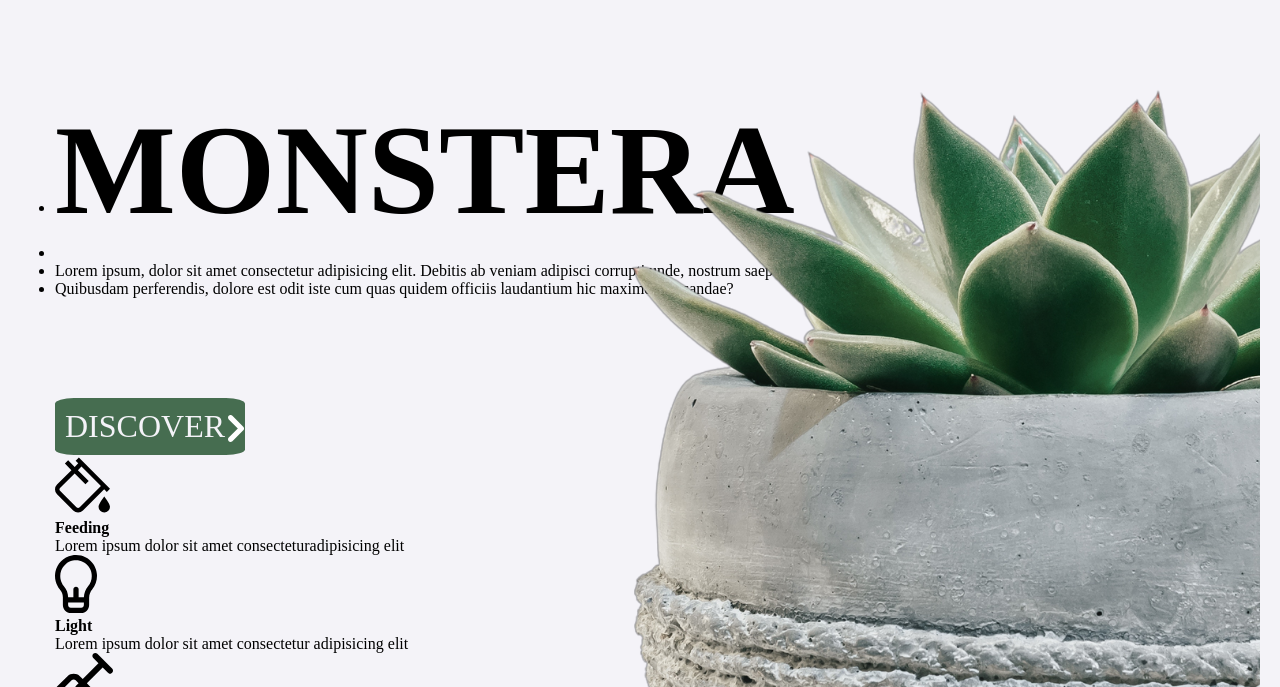
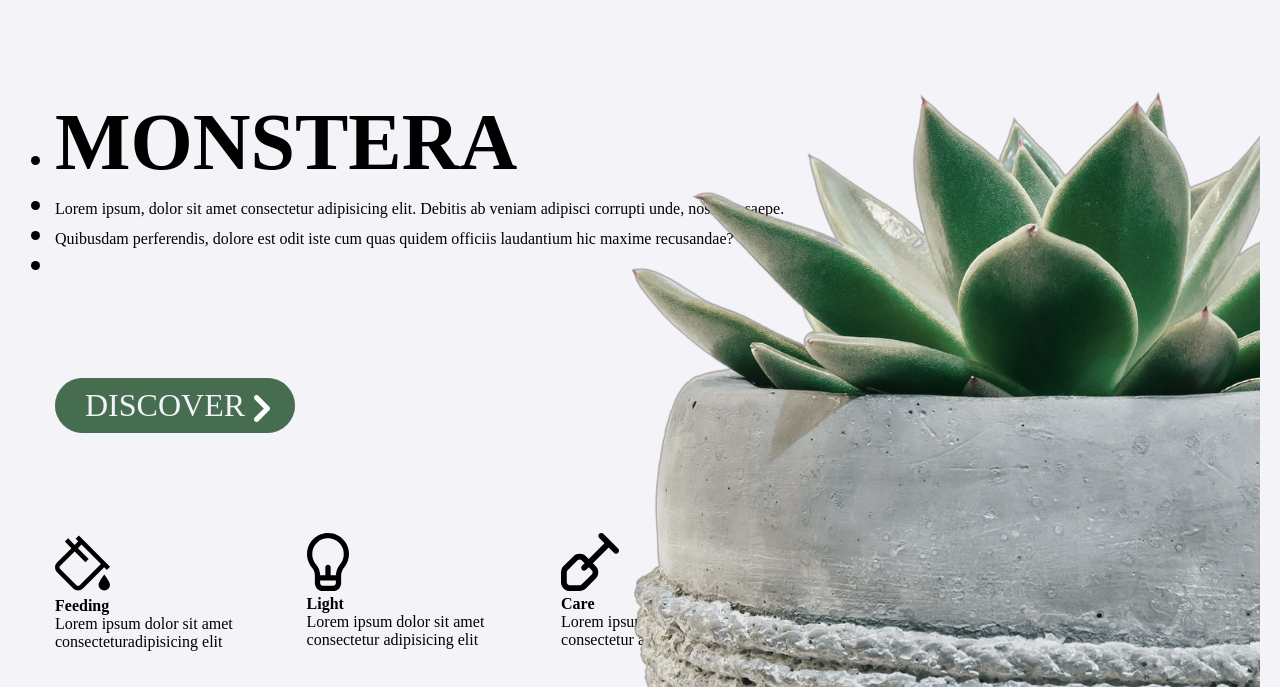
Before and after one commit to bhabinbudujapun/Front-End, a plain HTML site: page 98PROJECTS/06-PROJECT/index.html in a window 1280 px wide. Shown: the part 113-800 px from the top of the page. Drawn offline with Linux system fonts and the light colour scheme; a web font is replaced by a local one.

Commit message:
Project-06 almost done

```diff
--- a/98PROJECTS/06-PROJECT/index.html
+++ b/98PROJECTS/06-PROJECT/index.html
@@ -7,10 +7,12 @@
     <title>PROJECT - VI</title>
     <link
       href="https://fonts.googleapis.com/css?family=Allerta"
-      rel="stylesheet" />
+      rel="stylesheet"
+    />
     <link
       href="https://fonts.googleapis.com/css?family=Abel"
-      rel="stylesheet" />
+      rel="stylesheet"
+    />
     <link rel="stylesheet" href="./style.css" />
   </head>
   <body>
@@ -54,7 +56,6 @@
           <div>
             <ul>
               <li><h1 id="monstera">MONSTERA</h1></li>
-              <li></li>
               <li>
                 Lorem ipsum, dolor sit amet consectetur adipisicing elit.
                 Debitis ab veniam adipisci corrupti unde, nostrum saepe.
@@ -63,6 +64,7 @@
                 Quibusdam perferendis, dolore est odit iste cum quas quidem
                 officiis laudantium hic maxime recusandae?
               </li>
+              <li></li>
             </ul>
           </div>
         </div>
@@ -78,15 +80,15 @@
         </div>
         <div id="midWholePart13">
           <div class="midWholePart13Parts">
-            <div>
-              <img id="feeding" src="./assets/svg/fill_water.svg" style="width: 55px; height: 60px"/>
-            </div>
-            <div>
-              <h4>Feeding</h4>
-              <p class="text">
-                Lorem ipsum dolor sit amet consecteturadipisicing elit
-              </p>
-            </div>
+            <img
+              id="feeding"
+              src="./assets/svg/fill_water.svg"
+              style="width: 55px; height: 60px"
+            />
+            <h4>Feeding</h4>
+            <p class="text">
+              Lorem ipsum dolor sit amet consecteturadipisicing elit
+            </p>
           </div>
           <div class="midWholePart13Parts">
             <div>
--- a/98PROJECTS/06-PROJECT/style.css
+++ b/98PROJECTS/06-PROJECT/style.css
@@ -5,7 +5,7 @@ button-font-color: #f3f4f3;
 */
 
 /* -------- START-GLOBLE-STYLE ---------- */
-*{
+* {
   margin: 0;
   padding: 0;
 }
@@ -13,10 +13,6 @@ button-font-color: #f3f4f3;
 body {
   font-family: Allerta;
   background-color: #f4f3f8;
-}
-
-li {
-    /* color: red; */
 }
 /* -------- END-GLOBLE-STYLE ---------- */
 
@@ -38,7 +34,7 @@ li {
   display: flex;
 }
 
-#navFirst img{
+#navFirst img {
   width: 100%;
   height: 40px;
 }
@@ -58,53 +54,72 @@ li {
 
 /* -------- START-HERO-SECTION-STYLE ---------- */
 #midWhole {
-    /* border: 1px solid red; */
   position: relative;
   margin: 70px 55px;
 }
 
-#midWhole > div:first-child{
-    /* border: 1px solid black; */
+#midWhole > div:first-child {
   margin-top: 100px;
   width: 65%;
 }
 
-#midWhole > div:last-child{
-    /* border: 1px solid blue; */
+#midWhole > div:last-child {
   position: absolute;
   top: -2%;
   right: -3%;
 }
 
-#monstera{
-    font-size: 8rem;
+#monstera {
+  font-size: 5rem;
   font-weight: 900;
 }
 
-ul li:nth-child(3)
-ul li:last-child{
+ul {
+  position: relative;
+}
+
+::marker {
+  font-size: 1.8rem;
+}
+
+ul li:nth-child(3) ul li:last-child {
   font-weight: 200;
   font-size: 1.2rem;
   color: #343435;
 }
 
 #midWholePart12 {
+  margin-top: 100px;
+  width: 250px;
+}
+
+#midWholePart121 {
   position: relative;
-    margin-top: 100px;
   display: inline-block;
   background-color: #466d50;
-    padding: 10px 20px 10px 10px;
-    border-radius: 10%;
+  padding: 8px 50px 8px 30px;
+  border-top: 1px solid #466d50;
+  border-bottom: 1px solid #466d50;
+  border-top-left-radius: 30px 30px;
+  border-top-right-radius: 30px 30px;
+  border-bottom-left-radius: 30px 30px;
+  border-bottom-right-radius: 30px 30px;
+  outline: none;
 }
 
 #midWholePart12 h1 {
   font-weight: 100;
   color: #f4f3f8;
 }
-#midWholePart12 #midWholePart122{
+
+#midWholePart12 #midWholePart122 {
   position: absolute;
-    top: 30.5%;
-    right: 0;
+  top: 30%;
+  right: 10%;
+}
 
+#midWholePart13 {
+  margin-top: 100px;
+  display: flex;
 }
 /* -------- END-HERO-SECTION-STYLE ---------- */
```
Lines whose indentation alone changed are shown as unchanged.
